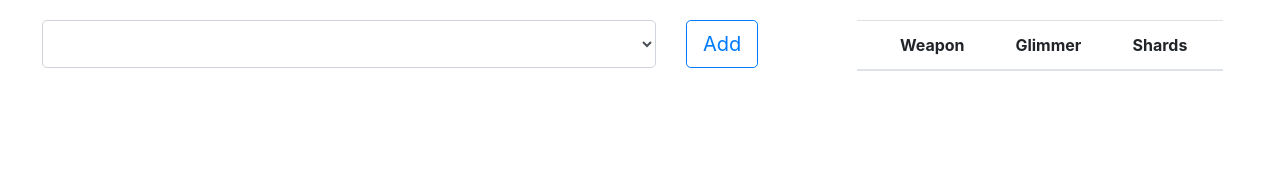
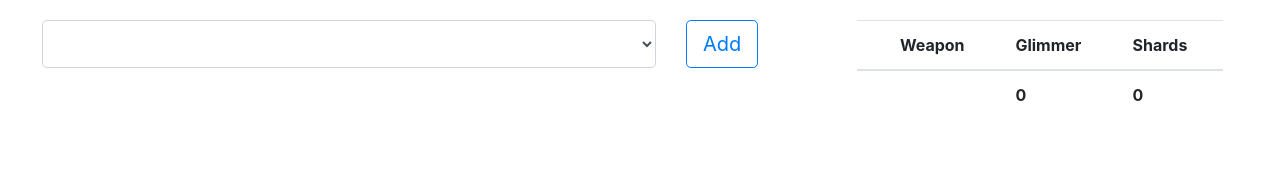
Before and after one commit to CGuillotG/AngularCourse, an Angular app: page / in a window 1280 px wide. Both pictures are taken after a click on the button "Show Armory". Shown: the part 241-410 px from the top of the page. Built offline with nearby package versions, Linux system fonts and the light colour scheme.

Commit message:
Added total currency to cart

```diff
--- a/src/app/armory/armory.component.html
+++ b/src/app/armory/armory.component.html
@@ -20,7 +20,7 @@
             <app-weapon-details *ngIf="!!selectedWeapon" [weapon]="selectedWeapon"></app-weapon-details>
         </div>
         <div class="col-sm-4">
-            <app-cart [weapons]="weaponCart"></app-cart>
+            <app-cart [weapons]="weaponCart" [totalGlimmer]="totalGlimmer" [totalShards]="totalShards"></app-cart>
         </div>
     </div>
 </div>
--- a/src/app/armory/armory.component.ts
+++ b/src/app/armory/armory.component.ts
@@ -14,6 +14,9 @@ export class ArmoryComponent implements OnInit {
     ]
     selectedWeapon:Weapon
     weaponCart:Array<Weapon> = []
+    totalGlimmer:number = 0
+    totalShards:number = 0
+
 
   constructor() { }
 
@@ -22,7 +25,8 @@ export class ArmoryComponent implements OnInit {
 
   addToCart = (weapon:Weapon) => {
       this.weaponCart.push(weapon)
-      console.log(this.weaponCart)
+      this.totalGlimmer = this.weaponCart.reduce((acc,obj) => { return  acc + obj.glimmer;}, 0)
+      this.totalShards = this.weaponCart.reduce((acc,obj) => { return  acc + obj.shards;}, 0)
   }
 
 }
--- a/src/app/armory/cart/cart.component.html
+++ b/src/app/armory/cart/cart.component.html
@@ -20,5 +20,13 @@
             <td>{{w.shards}}</td>
           </tr>
         </tbody>
+        <tfoot>
+            <tr>
+                <th></th>
+                <th></th>
+                <th>{{totalGlimmer}}</th>
+                <th>{{totalShards}}</th>
+            </tr>
+        </tfoot>
       </table>
 </div>
--- a/src/app/armory/cart/cart.component.ts
+++ b/src/app/armory/cart/cart.component.ts
@@ -1,5 +1,6 @@
 import { Component, OnInit, Input } from '@angular/core';
 import { Weapon } from '../weapon.model'
+import { isObject } from 'util';
 
 @Component({
   selector: 'app-cart',
@@ -9,6 +10,8 @@ import { Weapon } from '../weapon.model'
 export class CartComponent implements OnInit {
 
     @Input() weapons:Array<Weapon>
+    @Input() totalGlimmer:number
+    @Input() totalShards:number
 
   constructor() { }
 
```
